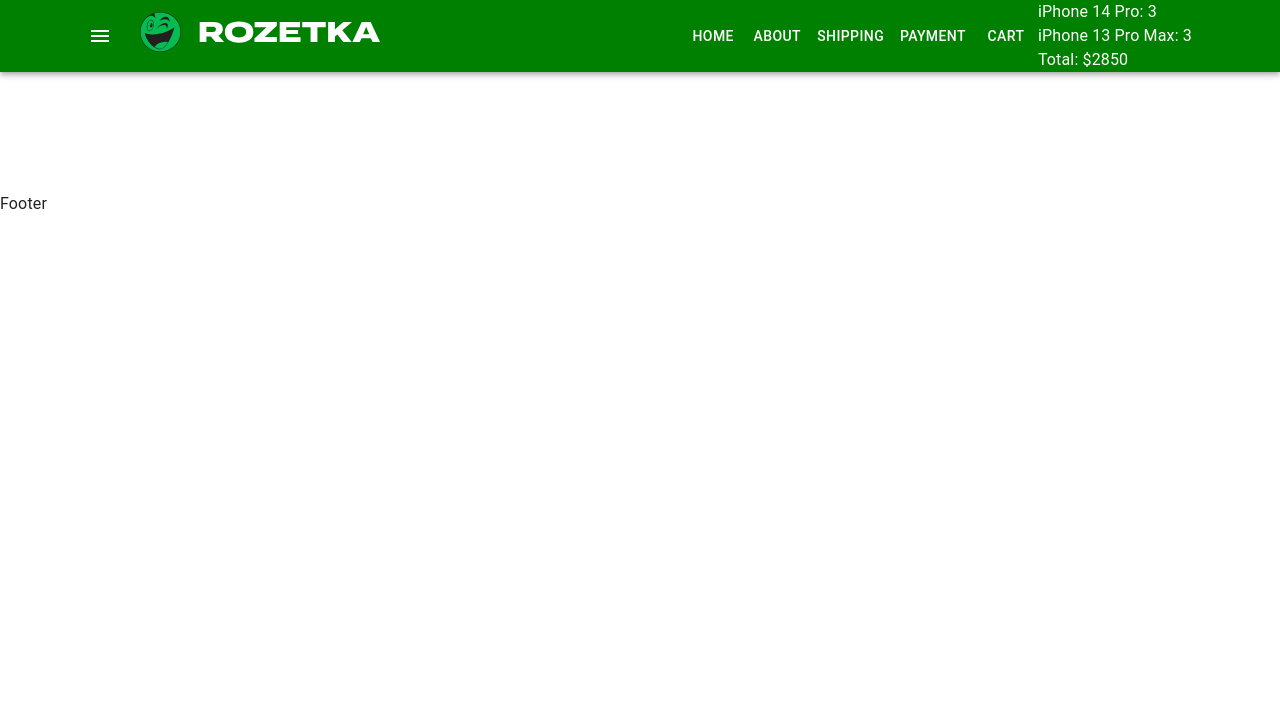
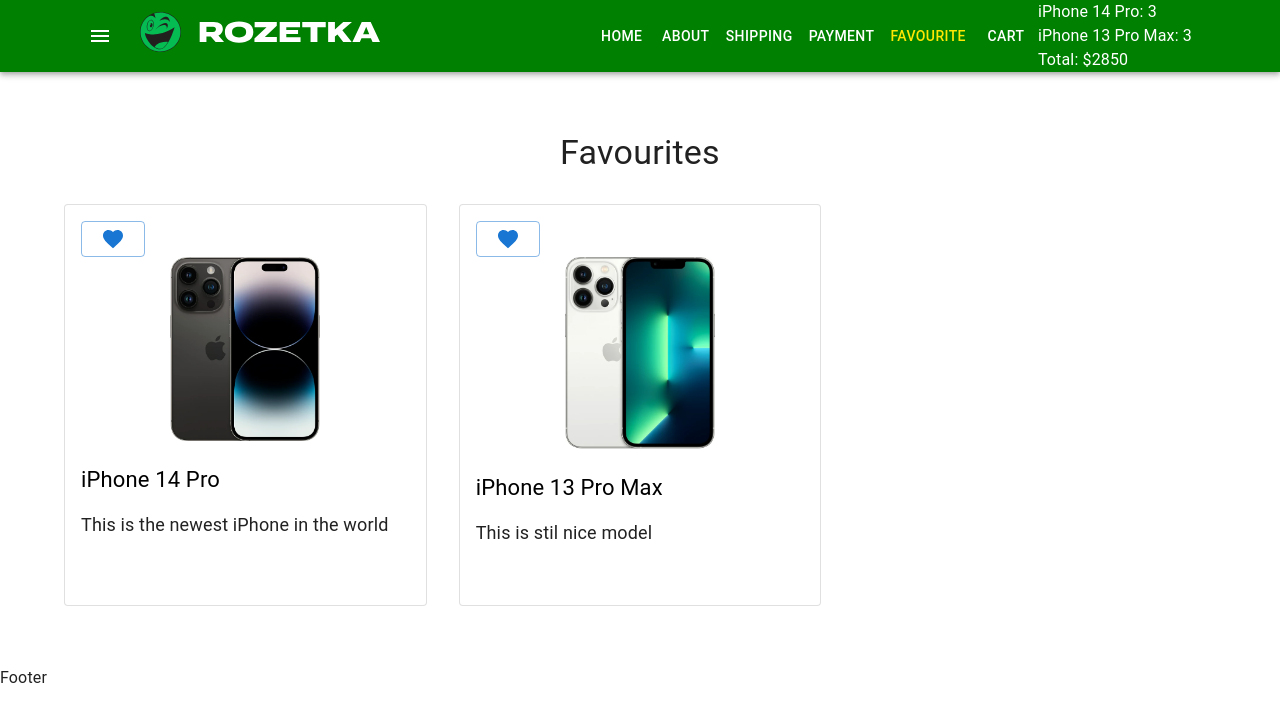
Before and after one commit to oleksii-turovets/fake-shop-study, a React (Create React App) app: page /favourite in a window 1280 px wide. Shown: the top 722 px of the page. Built offline with nearby package versions, Linux system fonts and the light colour scheme.

Commit message:
favourites page added

```diff
--- a/src/components/Menu/Menu.tsx
+++ b/src/components/Menu/Menu.tsx
@@ -8,6 +8,7 @@ const Menu = (props: Props) => {
             <MenuItem to="/about">About</MenuItem>
             <MenuItem to="/shipping">Shipping</MenuItem>
             <MenuItem to="/payment">Payment</MenuItem>
+            <MenuItem to="/favourite">Favourite</MenuItem>
             <MenuItem to="/cart">Cart</MenuItem>
         </>
     )
--- /dev/null
+++ b/src/components/Title/Title.tsx
@@ -0,0 +1,18 @@
+import { Typography } from "@mui/material"
+
+type Props = {
+    children: React.ReactNode
+}
+const Title = ({children}: Props) => {
+  return (
+      <Typography
+          variant="h4"
+          component="h1"
+          align="center"
+          sx={{ marginBottom: '30px' }}
+      >
+          {children}
+      </Typography>
+  )
+}
+export default Title
--- a/src/container/App/App.tsx
+++ b/src/container/App/App.tsx
@@ -10,6 +10,7 @@ import AboutPage from 'pages/AboutPage/AboutPage'
 import ShippingPage from 'pages/ShippingPage/ShippingPage'
 import PaymentPage from 'pages/PaymentPage/PaymentPage'
 import ProductPage from 'pages/ProductPage/ProductPage'
+import FavouritePage from 'pages/FavouritePage/FavouritePage'
 
 type Props = {}
 
@@ -30,6 +31,7 @@ const App = (props: Props) => {
                     <Route path="/payment" element={<PaymentPage />} />
                     <Route path="/cart" element={<CartPage />} />
                     <Route path="/products/:id" element={<ProductPage />} />
+                    <Route path="/favourite" element={<FavouritePage/>} />
                 </Routes>
             </Container>
             <Footer />
--- a/src/pages/CartPage/CartPage.tsx
+++ b/src/pages/CartPage/CartPage.tsx
@@ -4,6 +4,7 @@ import CartTotal from 'components/CartTotal/CartTotal'
 import CartProductList from 'components/CartProductList/CartProductList'
 import CartProductListItemExtended from 'components/CartProductList/CartProductListItemExtended'
 import { useAppSelector } from 'redux/hooks'
+import Title from 'components/Title/Title'
 
 type Props = {}
 
@@ -13,9 +14,7 @@ const CartPage = (props: Props) => {
 
     return (
         <div>
-            <Typography variant="h4" component="h1" align="center">
-                Cart
-            </Typography>
+            <Title>Cart</Title>
             <Grid container spacing={4} sx={{ marginTop: 0 }}>
                 <CartProductList
                     productsInCart={productsInCart}
--- /dev/null
+++ b/src/pages/FavouritePage/FavouriteListItem.tsx
@@ -0,0 +1,44 @@
+import { Button, Card, CardActions, CardContent } from '@mui/material'
+import FavoriteIcon from '@mui/icons-material/Favorite'
+import FavoriteBorderIcon from '@mui/icons-material/FavoriteBorder'
+import { useAppDispatch, useAppSelector } from 'redux/hooks'
+import { toggleLike } from 'redux/likeReducer'
+import { Link } from 'react-router-dom'
+
+type Props = {
+    id: number
+    title: string
+    description: string
+    image: string
+}
+const FavouriteListItem = ({
+    id,
+    title,
+    description,
+    image,
+}: Props) => {
+
+    const isLiked = useAppSelector((state) => state.productsLike[id])
+    const dispatch = useAppDispatch()
+
+    return (
+        <Card className="product" variant="outlined">
+            <CardContent>
+                <Button
+                    variant="outlined"
+                    onClick={() => dispatch(toggleLike(id))}
+                >
+                    {isLiked ? <FavoriteIcon /> : <FavoriteBorderIcon />}
+                </Button>
+                <div className="product-image">
+                    <img src={image} alt="" />
+                </div>
+                <div className="product-title">
+                    <Link to={`/products/${id}`}>{title}</Link>
+                </div>
+                <div className="product-description">{description}</div>
+            </CardContent>
+        </Card>
+    )
+}
+export default FavouriteListItem
--- /dev/null
+++ b/src/pages/FavouritePage/FavouritePage.tsx
@@ -0,0 +1,86 @@
+import {
+    Button,
+    Card,
+    CardActions,
+    CardContent,
+    Grid,
+    Typography,
+} from '@mui/material'
+import productsArray, { getProductsObject, Product } from 'utils/productsArray'
+import FavouriteListItem from './FavouriteListItem'
+import FavoriteIcon from '@mui/icons-material/Favorite'
+import FavoriteBorderIcon from '@mui/icons-material/FavoriteBorder'
+import { useAppDispatch, useAppSelector } from 'redux/hooks'
+import { toggleLike } from 'redux/likeReducer'
+import Title from 'components/Title/Title'
+import { Link } from 'react-router-dom'
+
+type Props = {
+    productsObject?: {
+        [id: number]: Product
+    }
+}
+
+const FavouritePage = ({
+    productsObject = getProductsObject(productsArray),
+}: Props) => {
+    const productsLike = useAppSelector((state) => state.productsLike)
+    const dispatch = useAppDispatch()
+
+    const filteredObject = Object.fromEntries(
+        Object.entries(productsLike).filter((item) => item[1] === true)
+    )
+
+    return (
+        <>
+            <Title>Favourites</Title>
+            <Grid container spacing={4} alignItems="stretch">
+                {/* {productsArray
+                    .filter((item) => productsLike[item.id])
+                    .map(({ id, title, description, image }) => (
+                        <Grid item xs={12} sm={6} md={4} key={id}>
+                            <FavouriteListItem
+                                id={id}
+                                title={title}
+                                description={description}
+                                image={image}
+                            />
+                        </Grid>
+                    ))} */}
+                {Object.keys(filteredObject).map((id) => (
+                    <Grid item xs={12} sm={6} md={4} key={id}>
+                        <Card className="product" variant="outlined">
+                            <CardContent>
+                                <Button
+                                    variant="outlined"
+                                    onClick={() => dispatch(toggleLike(id))}
+                                >
+                                    {filteredObject[id] ? (
+                                        <FavoriteIcon />
+                                    ) : (
+                                        <FavoriteBorderIcon />
+                                    )}
+                                </Button>
+                                <div className="product-image">
+                                    <img
+                                        src={productsObject[parseInt(id)].image}
+                                        alt=""
+                                    />
+                                </div>
+                                <div className="product-title">
+                                    <Link to={`/products/${id}`}>
+                                        {productsObject[parseInt(id)].title}
+                                    </Link>
+                                </div>
+                                <div className="product-description">
+                                    {productsObject[parseInt(id)].description}
+                                </div>
+                            </CardContent>
+                        </Card>
+                    </Grid>
+                ))}
+            </Grid>
+        </>
+    )
+}
+export default FavouritePage
```
